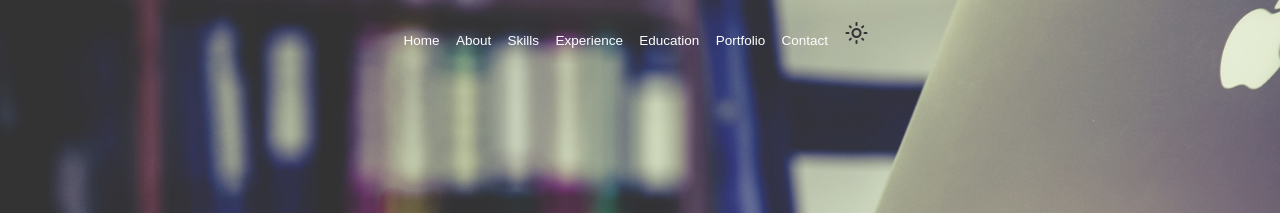
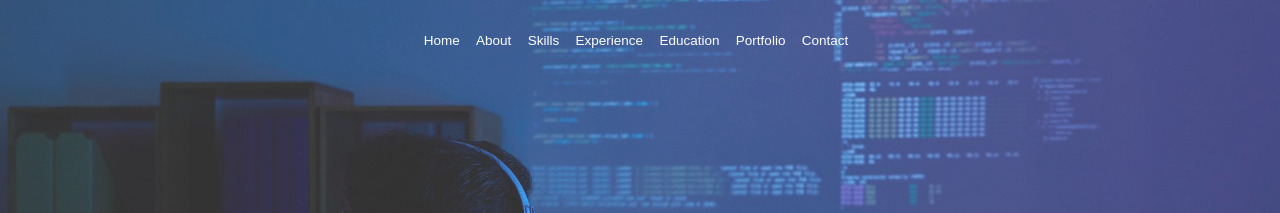
Before and after one commit to rajnish203/cOnNect2rAjnisH, a plain HTML site: page index.html in a window 1280 px wide. Shown: the top 213 px of the page. Drawn offline with nearby package versions, Linux system fonts and the light colour scheme.

Commit message:
first commit

```diff
--- a/index.html
+++ b/index.html
@@ -37,10 +37,6 @@
                 </li>
                 <li>
                     <a href="#contact">Contact</a>
-                </li>
-
-                <li>
-                    <span id="theme-btn" class="material-symbols-rounded">light_mode</span>
                 </li>
             </ul>
 
--- a/style.css
+++ b/style.css
@@ -9,7 +9,7 @@ body{
 #body-header {
     height: 65vh;
     opacity: 0.8;
-    background-image: url(image/macbook_mouse.jpg);
+    background-image: url(image/software-developer-6521720_1280.jpg);
     background-size: cover;
     background-position: center;
     background-attachment: fixed;
```
Also changed, not shown: image/software-developer-6521720_1280.jpg (added).
